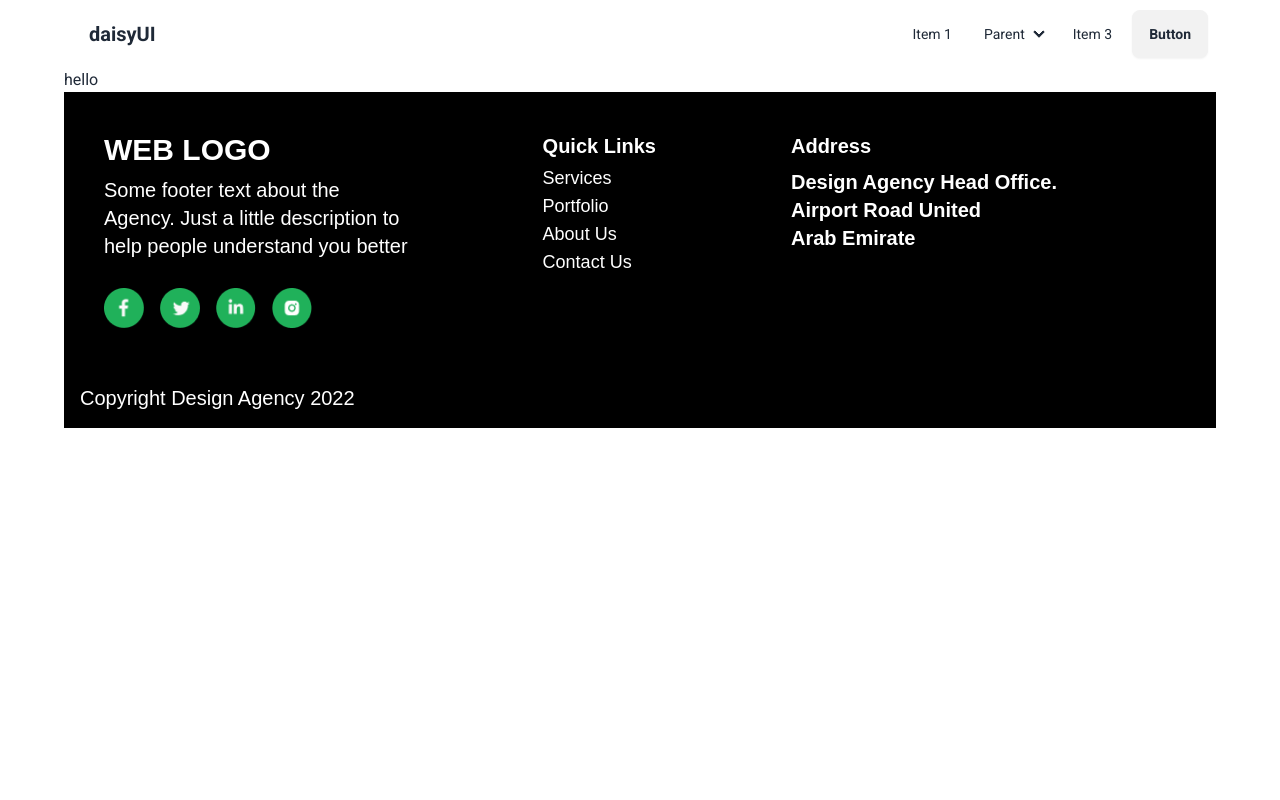
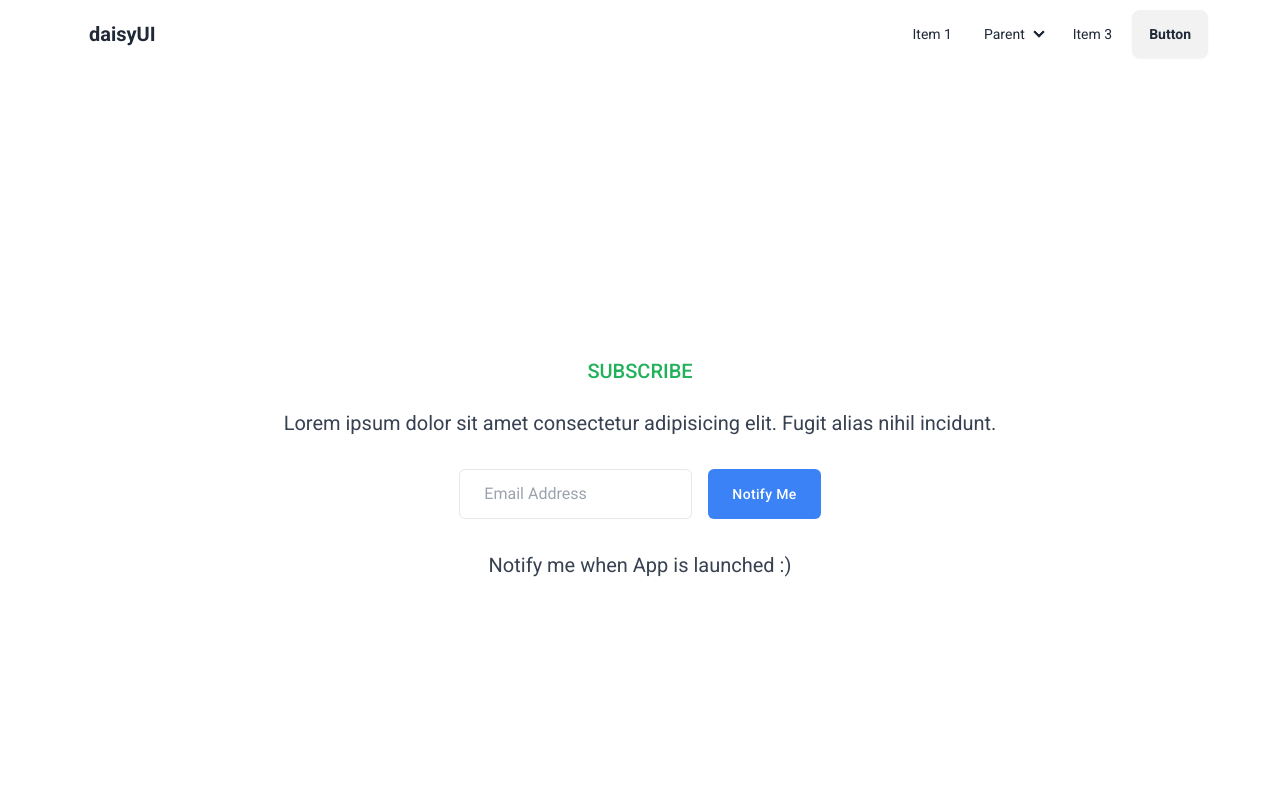
Before and after one commit to RashedAkash/design-agency, a Next.js app: page / in a window 1280 px wide. Shown: the top 800 px of the page. Built offline with nearby package versions, Linux system fonts and the light colour scheme.

Commit message:
sub com create

```diff
--- a/src/app/home/page.js
+++ b/src/app/home/page.js
@@ -1,9 +1,10 @@
-import React from 'react';
+
+
 
 const page = () => {
   return (
     <div>
-      home
+
     </div>
   );
 };
--- a/src/app/page.js
+++ b/src/app/page.js
@@ -1,9 +1,10 @@
+import Subscribe from '@/components/Subscribe';
 import React from 'react';
 
 const page = () => {
   return (
     <div>
-      <h1>hello</h1>
+      <Subscribe />
     </div>
   );
 };
--- /dev/null
+++ b/src/components/Subscribe.jsx
@@ -0,0 +1,47 @@
+import React from 'react';
+
+const Subscribe = () => {
+  return (
+    <div>
+      <section
+        x-data="{ isOpen: false }"
+        className="w-full min-h-screen bg-white "
+      >
+        <div className="container relative flex flex-col min-h-screen px-6 py-8 mx-auto">
+          <section className="flex items-center flex-1">
+            <div className="flex flex-col w-full ">
+              <h1 className="text-xl text-[#20B15A] font-medium text-center ">
+                SUBSCRIBE
+
+              </h1>
+
+              <p className="max-w-3xl mx-auto mt-6 text-lg text-center text-gray-700 dark:text-white md:text-xl">
+                Lorem ipsum dolor sit amet consectetur adipisicing elit. Fugit
+                alias nihil incidunt.
+              </p>
+
+              <div className="flex flex-col mt-8 space-y-3 sm:-mx-2 sm:flex-row sm:justify-center sm:space-y-0">
+                <input
+                  id="email"
+                  type="text"
+                  className="px-6 py-3 text-gray-700 bg-white border rounded-md dark:bg-gray-900 dark:text-gray-300 dark:border-gray-600 focus:border-blue-400 focus:ring-blue-300 focus:ring-opacity-40 dark:focus:border-blue-300 focus:outline-none focus:ring sm:mx-2"
+                  placeholder="Email Address"
+                />
+
+                <button className="px-6 py-3 text-sm font-medium tracking-wide text-white capitalize transition-colors duration-300 transform bg-blue-500 rounded-md hover:bg-blue-600 focus:bg-blue-600 focus:outline-none sm:mx-2">
+                  Notify Me
+                </button>
+              </div>
+
+              <p className="mt-8 text-center text-gray-700 dark:text-white text-md md:text-xl">
+                Notify me when App is launched :)
+              </p>
+            </div>
+          </section>
+        </div>
+      </section>
+    </div>
+  );
+};
+
+export default Subscribe;
```
